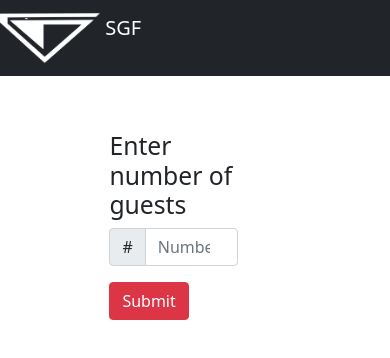
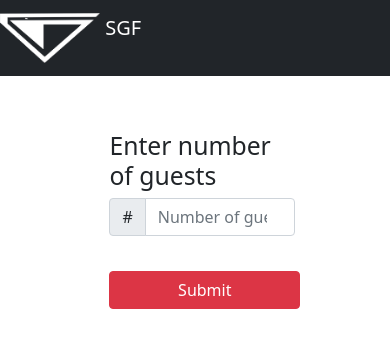
Before and after one commit to Seg-mentation-Fault/web_avalaible_calendar, an Angular app in the folder webServer/: page / in a window 390 px wide. Shown: the top 358 px of the page. Built offline with nearby package versions, Linux system fonts and the light colour scheme.

Commit message:
style responsive

```diff
--- a/webServer/src/app/numberImputCapture/app.component.css
+++ b/webServer/src/app/numberImputCapture/app.component.css
@@ -6,3 +6,39 @@
     width: 50%;
     height: 100%;
 }
+button{
+    margin-top: 57%;
+}
+
+@media screen and (max-width: 767px){
+    button{
+        margin-top: 7%;
+        width: 70%;
+    }
+    .col-14{
+        width: 70%;
+        height: 100%;
+    }
+}
+
+@media screen and (max-width: 575px) {
+    button{
+        margin-top: 7%;
+        width: 70%;
+    }
+    .col-14{
+        width: 70%;
+        height: 100%;
+    }
+}
+
+@media screen and (max-width: 1800px) {
+    button{
+        margin-top: 7%;
+        width: 70%;
+    }
+    .col-14{
+        width: 70%;
+        height: 100%;
+    }
+}
```
